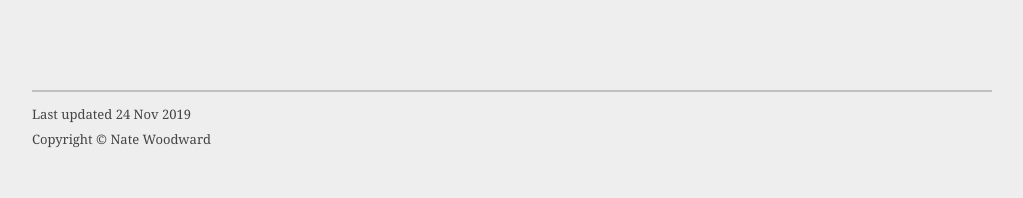
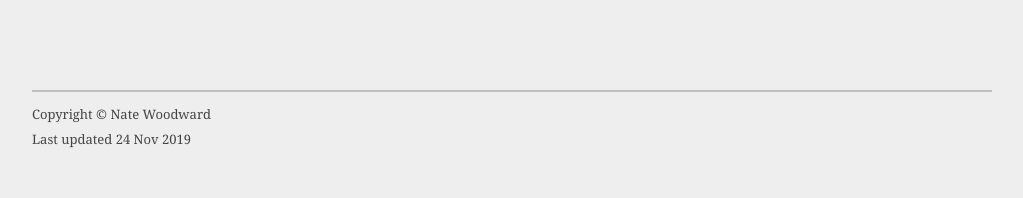
Before and after one commit to natewoodward/natewoodward.github.io, a Jekyll site: the page built from index.html, in a window 1280 px wide. Shown: the part 2147-2345 px from the top of the page, without its empty margins (128-1151 px from the left). Built offline with Jekyll 4.4.1, drawn with Linux system fonts in a browser that asks for light colours; part of the change alters nothing that is shown.

```diff
--- a/_layouts/default.html
+++ b/_layouts/default.html
@@ -29,10 +29,10 @@ title: "Nate Woodward"
 </main>
 
 <footer>
+<p>Copyright &copy; Nate Woodward</p>
 {% if page.last_modified_at %}
 <p>Last updated <time datetime="{{ page.last_modified_at | date: '%F' }}">{{ page.last_modified_at | date_to_string }}</time></p>
 {% endif %}
-<p>Copyright &copy; Nate Woodward</p>
 </footer>
 
 </body>
```
